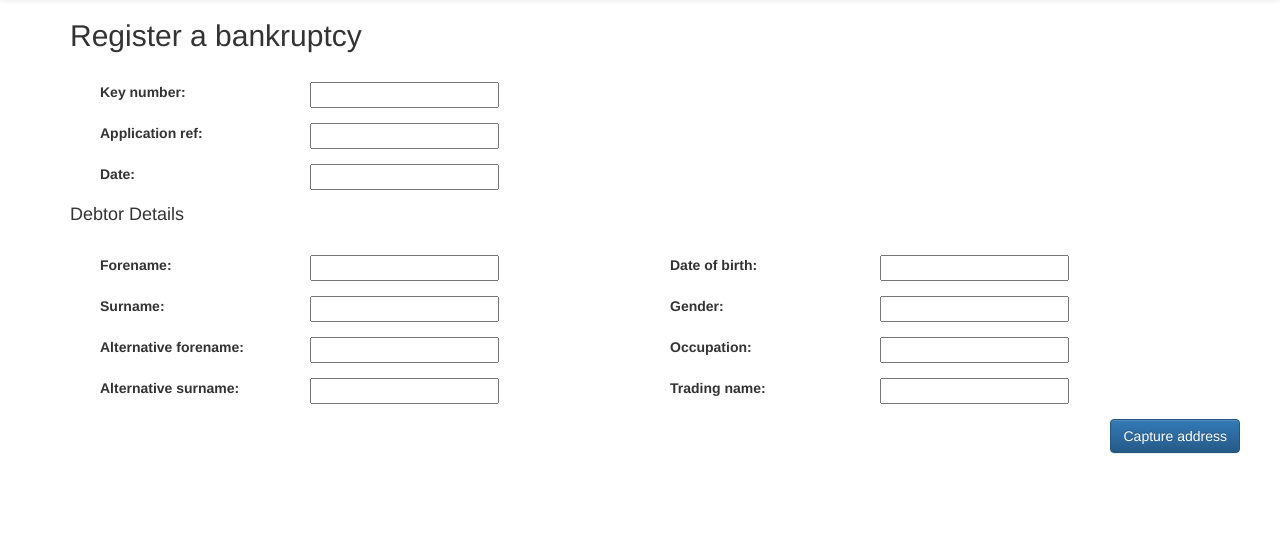
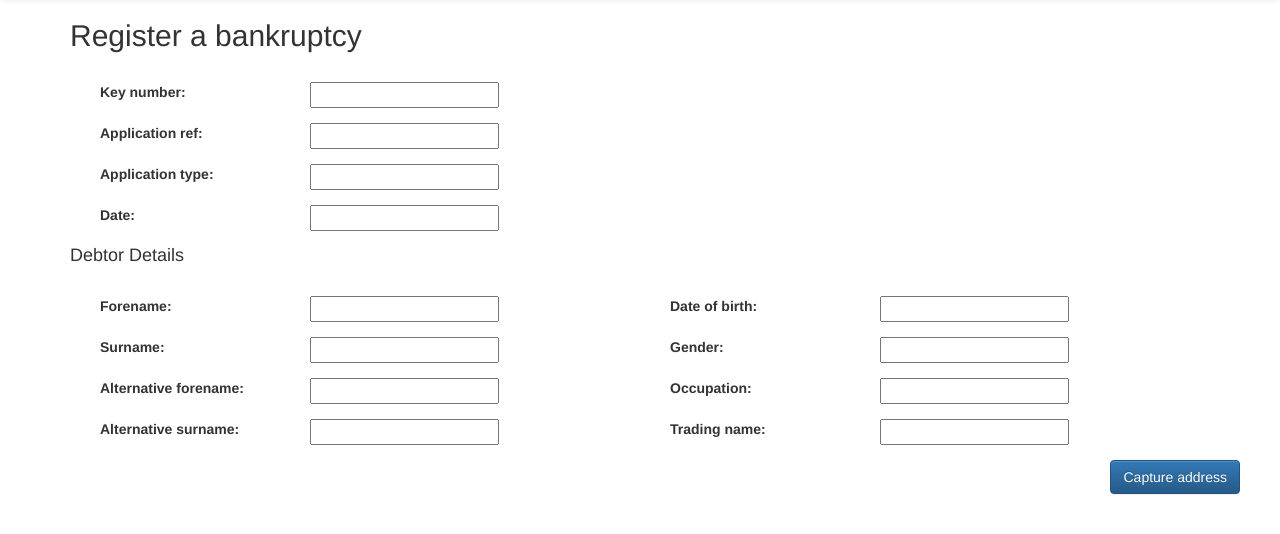
Before and after one commit to LandRegistry/lc-alpha-demo-utilities, a Flask app: page /start_registration in a window 1280 px wide. Shown: the part 51-585 px from the top of the page. Run offline with Flask 2, Linux system fonts and the light colour scheme; some libraries are stand-ins or nearby versions.

Commit message:
Add Appn type

```diff
--- a/application/routes.py
+++ b/application/routes.py
@@ -23,6 +23,7 @@ def debtor_details():
     logging.info("address capture")
     key_no = request.form['key_no']
     reference = request.form['reference']
+    application_type = request.form['application_date']
     application_date = request.form['application_date']
     forename = request.form['forename']
     surname = request.form['surname']
@@ -33,8 +34,8 @@ def debtor_details():
     occupation = request.form['occupation']
     trading = request.form['trading']
 
-    registration = BankruptcyRegnDetails(key_no, reference, application_date, forename, surname, alt_forename,
-                                         alt_surname, dob, gender, occupation, trading)
+    registration = BankruptcyRegnDetails(key_no, reference, application_type, application_date, forename, surname,
+                                         alt_forename, alt_surname, dob, gender, occupation, trading)
 
     json_reg_str = jsonpickle.encode(registration)
 
@@ -102,6 +103,7 @@ def resubmit():
     logging.info("resubmit")
     registration = jsonpickle.decode(request.form['regDataAsJSON'])
     registration.key_number = request.form['key_no']
+    registration.type = request.form['application_type']
     registration.application_ref = request.form['reference']
     registration.date = request.form['application_date']
     registration.forenames = request.form['forename']
@@ -227,6 +229,7 @@ def format_json(registration):
         withheld = True
 
     data = {'key_number': registration.key_number,
+            'application_type': registration.type,
             'application_ref': registration.application_ref,
             'date': registration.date,
             'debtor_name': names_dic,
@@ -246,10 +249,11 @@ def format_json(registration):
 
 
 class BankruptcyRegnDetails(object):
-    def __init__(self, key_no, reference, application_date, forename, surname, alt_forename, alt_surname, dob,
-                 gender, occupation, trading, withheld="", address_list=[]):
+    def __init__(self, key_no, reference, application_type, application_date, forename, surname, alt_forename,
+                 alt_surname, dob, gender, occupation, trading, withheld="", address_list=[]):
         self.key_number = key_no
         self.application_ref = reference
+        self.type = application_type
         self.date = application_date
         self.forenames = forename
         self.surname = surname
--- a/application/templates/regn_debtor.html
+++ b/application/templates/regn_debtor.html
@@ -24,6 +24,10 @@
                             <div class="form-group">
                                 <label for="app_ref" class="col-sm-5">Application ref:</label>
                                 <input type="text" id="app_ref" name="reference" value="{{reference}}">
+                            </div>
+                            <div class="form-group">
+                                <label for="app_date" class="col-sm-5">Application type:</label>
+                                <input type="text" id="app_type" name="application_type" value="{{application_type}}">
                             </div>
                             <div class="form-group">
                                 <label for="app_date" class="col-sm-5">Date:</label>
--- a/application/templates/regn_submission_error.html
+++ b/application/templates/regn_submission_error.html
@@ -21,6 +21,8 @@
                                 <input type="text" id="key_no" name="key_no" value="{{regnDetails.key_number}}"><br/>
                                 <label for="app_ref" class="col-sm-5">Application ref:</label>
                                 <input type="text" id="app_ref" name="reference" value="{{regnDetails.application_ref}}"><br/>
+                                <label for="app_type" class="col-sm-5">Application type:</label>
+                                <input type="text" id="app_type" name="application_type" value="{{regnDetails.type}}"><br/>
                                 <label for="app_date" class="col-sm-5">Date:</label>
                                 <input type="text" id="app_date" name="application_date" value="{{regnDetails.date}}"><br/>
                                 <label for="forename" class="col-sm-5">Forename:</label>
```
